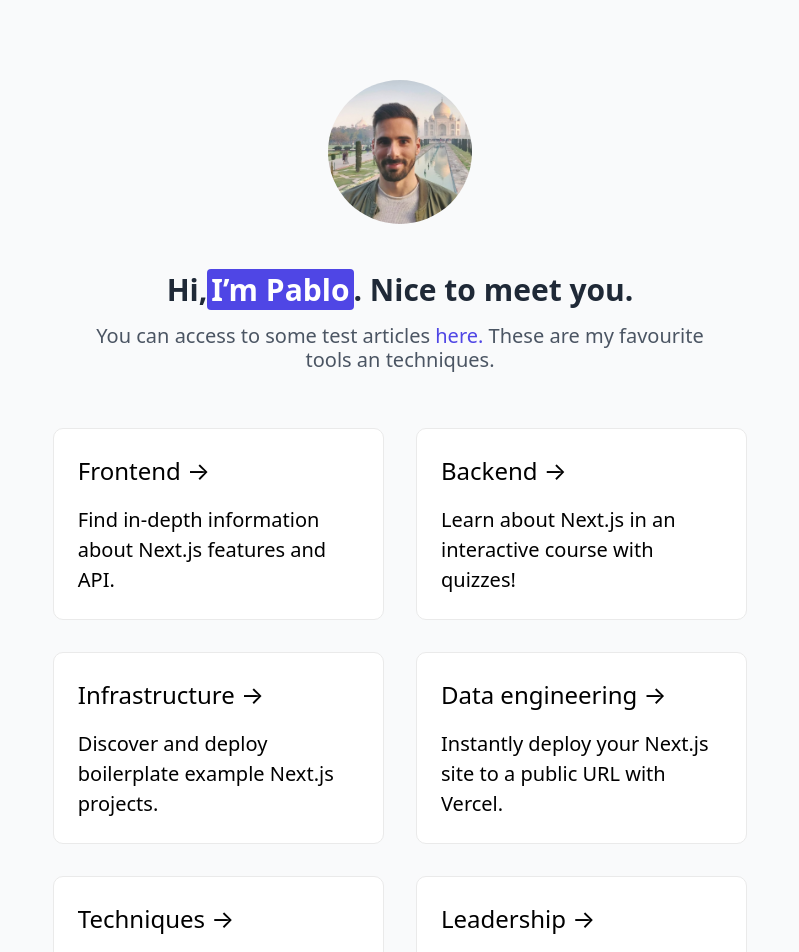
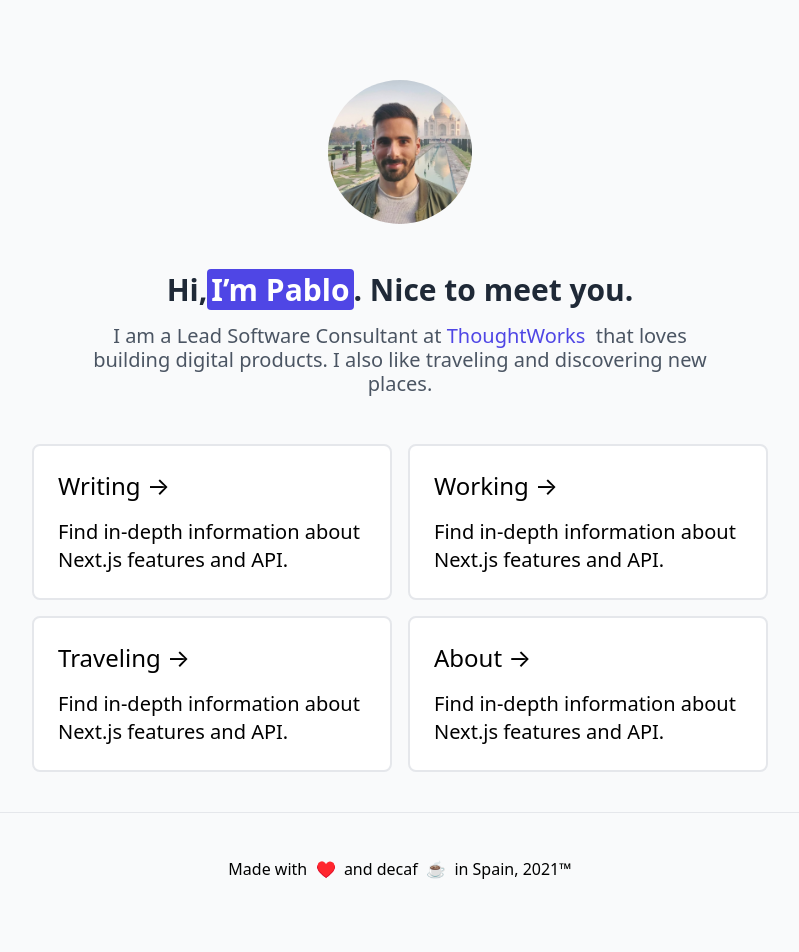
Before and after one commit to portovep/pabloporto.me, a Next.js app: page / in a window 1280 px wide. Shown: the top 952 px of the page, without its empty margins (240-1039 px from the left). Built offline with nearby package versions, Linux system fonts and the light colour scheme; what @tailwindcss/typography would draw is missing.

Commit message:
Refactor cards to complete migration to Tailwindcss

```diff
--- /dev/null
+++ b/components/Card/Card.tsx
@@ -0,0 +1,20 @@
+import Link from 'next/link';
+
+type CardProps = {
+    title: string;
+    description: string;
+    linkURL?: string;
+};
+
+export default function Card({ title, description, linkURL }: CardProps): JSX.Element {
+    return (
+        <div className="group m-2 p-6 text-left border-2 border-gray-200 bg-white rounded-lg md:w-5/12 hover:bg-white hover:shadow-lg hover:border-indigo-400 transition-colors duration-150">
+            <Link href={linkURL || '/404'}>
+                <a rel="noopener noreferrer">
+                    <h3 className="mb-4 text-2xl group-hover:text-indigo-600">{title} &rarr;</h3>
+                    <p className="m-0 text-xl leading-7">{description}</p>
+                </a>
+            </Link>
+        </div>
+    );
+}
--- a/components/Layout/Layout.tsx
+++ b/components/Layout/Layout.tsx
@@ -12,7 +12,7 @@ type LayoutProps = {
 
 export default function Layout({ children, home }: LayoutProps): JSX.Element {
     return (
-        <div className="max-w-3xl px-0 py-4 mx-auto my-16">
+        <div className="max-w-4xl px-0 py-4 mx-auto my-16">
             <Head>
                 <link rel="icon" href="/favicon.ico" />
                 <meta name="description" content="" />
--- a/pages/index.tsx
+++ b/pages/index.tsx
@@ -1,7 +1,6 @@
-import Link from 'next/link';
 import Head from 'next/head';
 import Layout, { siteTitle } from '../components/Layout/Layout';
-import styles from '../styles/Home.module.css';
+import Card from '../components/Card/Card';
 
 export default function Home(): JSX.Element {
     return (
@@ -17,60 +16,39 @@ export default function Home(): JSX.Element {
                         Nice to meet you.
                     </h2>
                     <p className="text-gray-600 mt-4">
-                        You can access to some test articles
-                        <Link href={`/posts`}>
-                            <a
-                                className="text-indigo-600 hover:text-indigo-800"
-                                rel="noopener noreferrer">
-                                &nbsp;here.&nbsp;
-                            </a>
-                        </Link>
-                        These are my favourite tools an techniques.
+                        I am a Lead Software Consultant at&nbsp;
+                        <a
+                            href="https//thoughtworks.com"
+                            target="_blank"
+                            className="text-indigo-600 hover:text-indigo-800 font-medium"
+                            rel="noopener noreferrer">
+                            ThoughtWorks
+                        </a>
+                        &nbsp; that loves building digital products.&nbsp;I also like traveling and
+                        discovering new places.
                     </p>
                 </div>
             </section>
 
             <div className="flex flex-col justify-center items-center mt-10">
                 <div className="flex flex-wrap items-center justify-center max-w-full flex-col md:max-w-4xl md:flex-row">
-                    <Link href="/stacks/frontend">
-                        <a className={styles.card} rel="noopener noreferrer">
-                            <h3>Frontend &rarr;</h3>
-                            <p>Find in-depth information about Next.js features and API.</p>
-                        </a>
-                    </Link>
-
-                    <a href="https://nextjs.org/learn" className={styles.card}>
-                        <h3>Backend &rarr;</h3>
-                        <p>Learn about Next.js in an interactive course with quizzes!</p>
-                    </a>
-
-                    <a
-                        href="https://github.com/vercel/next.js/tree/master/examples"
-                        className={styles.card}>
-                        <h3>Infrastructure &rarr;</h3>
-                        <p>Discover and deploy boilerplate example Next.js projects.</p>
-                    </a>
-
-                    <a
-                        href="https://vercel.com/new?utm_source=create-next-app&utm_medium=default-template&utm_campaign=create-next-app"
-                        className={styles.card}>
-                        <h3>Data engineering &rarr;</h3>
-                        <p>Instantly deploy your Next.js site to a public URL with Vercel.</p>
-                    </a>
-
-                    <a
-                        href="https://vercel.com/new?utm_source=create-next-app&utm_medium=default-template&utm_campaign=create-next-app"
-                        className={styles.card}>
-                        <h3>Techniques &rarr;</h3>
-                        <p>Instantly deploy your Next.js site to a public URL with Vercel.</p>
-                    </a>
-
-                    <a
-                        href="https://vercel.com/new?utm_source=create-next-app&utm_medium=default-template&utm_campaign=create-next-app"
-                        className={styles.card}>
-                        <h3>Leadership &rarr;</h3>
-                        <p>Instantly deploy your Next.js site to a public URL with Vercel.</p>
-                    </a>
+                    <Card
+                        title="Writing"
+                        description="Find in-depth information about Next.js features and API."
+                        linkURL="/posts"
+                    />
+                    <Card
+                        title="Working"
+                        description="Find in-depth information about Next.js features and API."
+                    />
+                    <Card
+                        title="Traveling"
+                        description="Find in-depth information about Next.js features and API."
+                    />
+                    <Card
+                        title="About"
+                        description="Find in-depth information about Next.js features and API."
+                    />
                 </div>
             </div>
         </Layout>
--- a/styles/Home.module.css
+++ /dev/null
@@ -1,30 +0,0 @@
-.card {
-    margin: 1rem;
-    flex-basis: 45%;
-    padding: 1.5rem;
-    text-align: left;
-    color: inherit;
-    text-decoration: none;
-    border: 1px solid #eaeaea;
-    border-radius: 10px;
-    transition: color 0.15s ease, border-color 0.15s ease;
-    background-color: white;
-}
-
-.card:hover,
-.card:focus,
-.card:active {
-    color: #0070f3;
-    border-color: #0070f3;
-}
-
-.card h3 {
-    margin: 0 0 1rem 0;
-    font-size: 1.5rem;
-}
-
-.card p {
-    margin: 0;
-    font-size: 1.25rem;
-    line-height: 1.5;
-}
```
